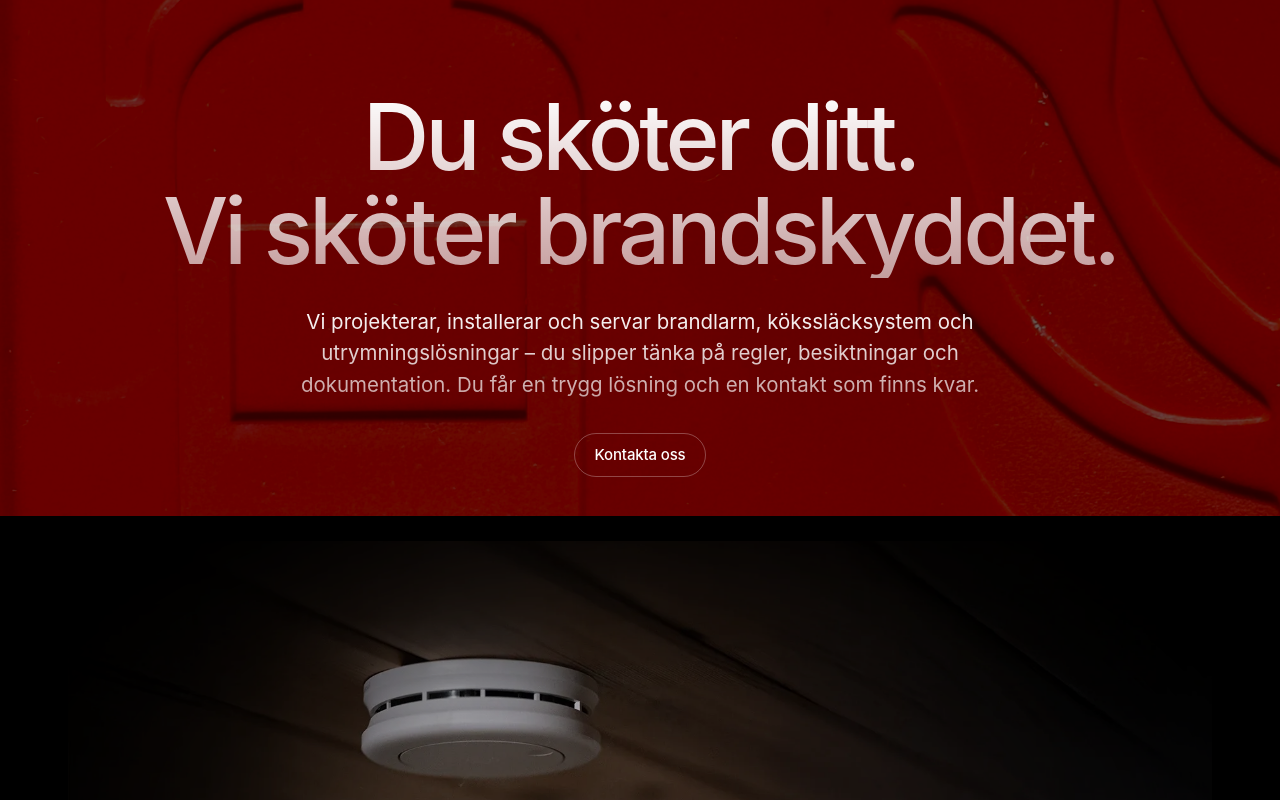
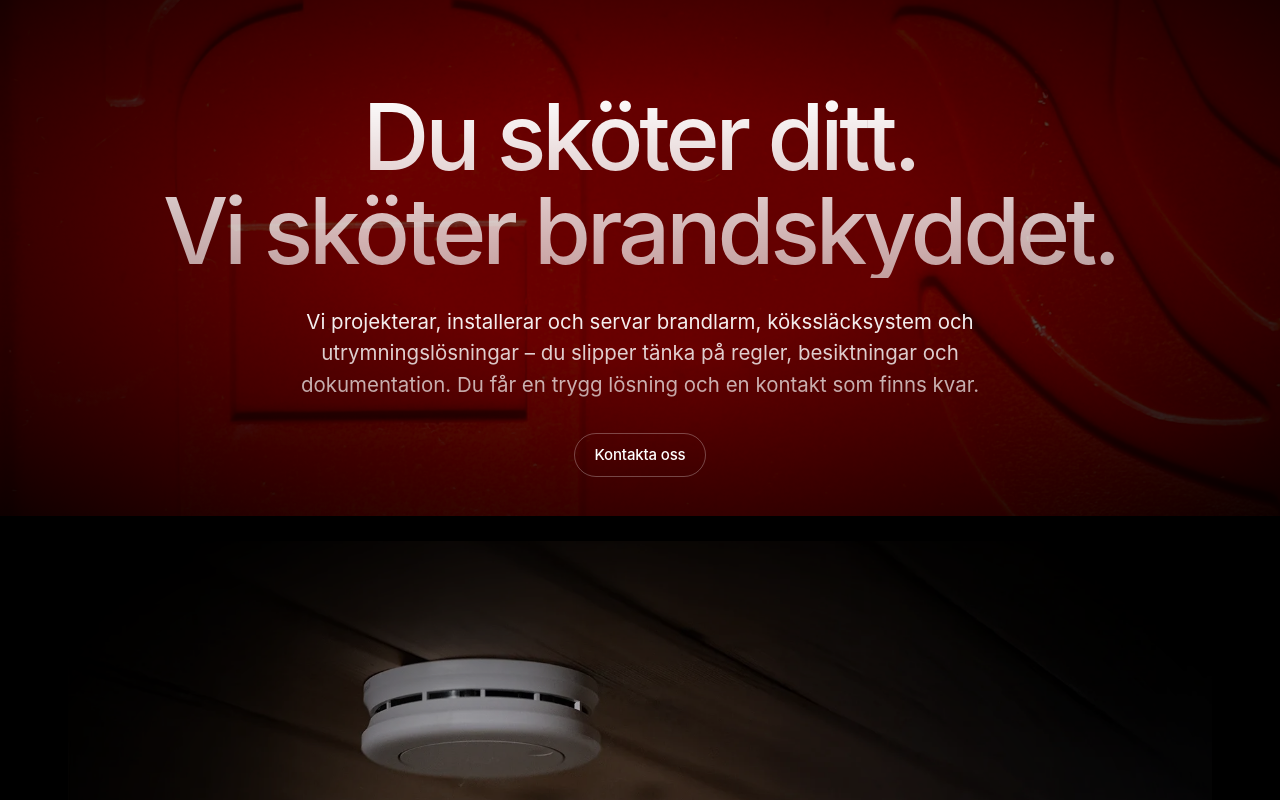
Before and after one commit to karljohanjansson/nytt-projekt, a website built with Vite: page index.html in a window 1280 px wide. Shown: the top 800 px of the page. Built offline with nearby package versions, Linux system fonts and the light colour scheme.

Commit message:
Spotlight-effekt med mörka sidor på hero-bilden

```diff
--- a/src/styles.css
+++ b/src/styles.css
@@ -717,6 +717,19 @@ ol {
   transform: scale(1.15);
   transform-origin: 50% 50%;
   filter: brightness(0.4) saturate(1.05) contrast(1.05);
+}
+
+.hero__smoke::after {
+  content: "";
+  position: absolute;
+  inset: 0;
+  background: radial-gradient(
+    ellipse at 50% 50%,
+    rgba(0, 0, 0, 0) 30%,
+    rgba(0, 0, 0, 0.6) 80%,
+    rgba(0, 0, 0, 0.85) 100%
+  );
+  pointer-events: none;
 }
 
 .hero__content {
```
